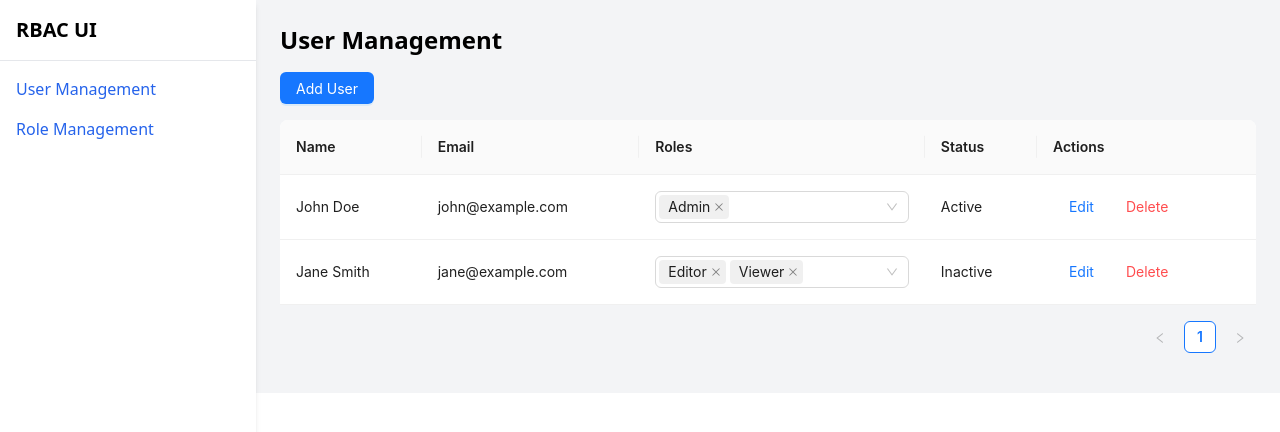
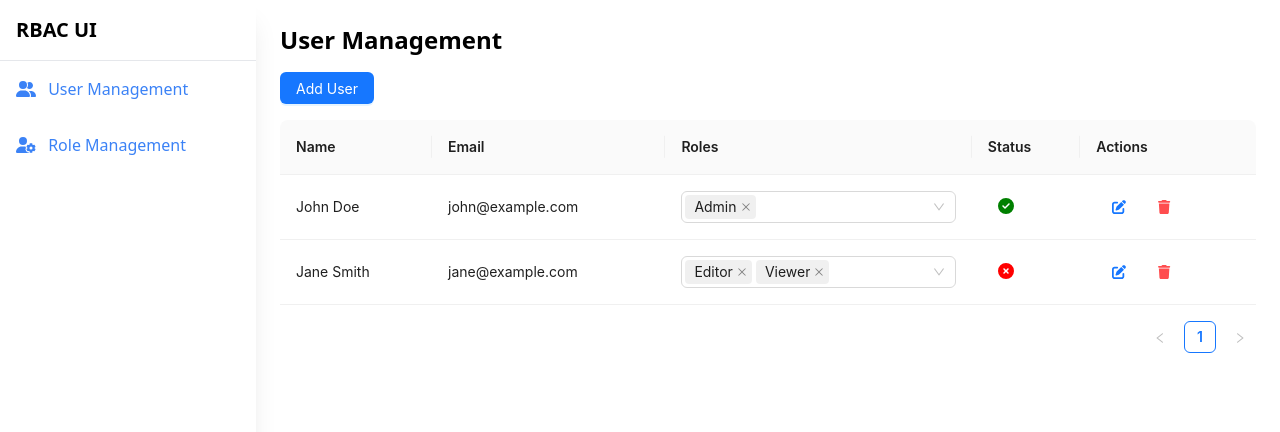
Before and after one commit to vasavi-22/RBAC-UI, a React (Create React App) app: page /users in a window 1280 px wide. Shown: the top 432 px of the page. Built offline with nearby package versions, Linux system fonts and the light colour scheme.

Commit message:
styles added

```diff
--- a/package.json
+++ b/package.json
@@ -3,6 +3,8 @@
   "version": "0.1.0",
   "private": true,
   "dependencies": {
+    "@fortawesome/free-solid-svg-icons": "^6.7.1",
+    "@fortawesome/react-fontawesome": "^0.2.2",
     "@headlessui/react": "^2.2.0",
     "@testing-library/jest-dom": "^5.17.0",
     "@testing-library/react": "^13.4.0",
--- a/src/App.js
+++ b/src/App.js
@@ -1,5 +1,6 @@
 import React from "react";
 import { BrowserRouter as Router, Routes, Route } from "react-router-dom";
+import Home from "./pages/Home";
 import UserManagement from "./pages/UserManagement";
 import RoleManagement from "./pages/RoleManagement";
 import Sidebar from "./components/Sidebar";
@@ -9,8 +10,9 @@ const App = () => {
     <Router>
       <div className="flex">
         <Sidebar />
-        <div className="flex-1 ml-64 p-6 bg-gray-100">
+        <div className="flex-1 ml-64 p-6">
           <Routes>
+            <Route path="/" element={<Home />} />
             <Route path="/users" element={<UserManagement />} />
             <Route path="/roles" element={<RoleManagement />} />
           </Routes>
--- a/src/components/Sidebar.js
+++ b/src/components/Sidebar.js
@@ -1,20 +1,24 @@
 import React from "react";
 import { Link } from "react-router-dom";
+import { FontAwesomeIcon } from "@fortawesome/react-fontawesome";
+import { faUserGroup, faUserGear} from "@fortawesome/free-solid-svg-icons";
 
 const Sidebar = () => {
   return (
-    <div className="w-64 h-screen bg-white shadow-md fixed">
-      <h2 className="text-xl font-bold p-4 border-b">RBAC UI</h2>
-      <nav className="p-4">
+    <div className="w-64 h-screen bg-white shadow-xl fixed">
+      <h2 className="text-xl font-bold p-4 border-b">
+        <Link to="/">RBAC UI</Link>
+      </h2>
+      <nav className="p-0">
         <ul>
-          <li className="mb-4">
-            <Link to="/users" className="text-blue-600 hover:underline">
-              User Management
+          <li className="p-4 hover:bg-blue-500 group">
+            <Link to="/users" className="text-blue-500 group-hover:text-white">
+              <FontAwesomeIcon icon={faUserGroup} className="mr-2"/> User Management
             </Link>
           </li>
-          <li>
-            <Link to="/roles" className="text-blue-600 hover:underline">
-              Role Management
+          <li className="p-4 hover:bg-blue-500 group">
+            <Link to="/roles" className="text-blue-500 group-hover:text-white">
+              <FontAwesomeIcon icon={faUserGear} className="mr-2"/> Role Management
             </Link>
           </li>
         </ul>
--- /dev/null
+++ b/src/pages/Home.js
@@ -0,0 +1,7 @@
+import React from "react";
+
+const Home = () => {
+    return <div className="text-2xl font-bold text-center">Role-Based Access Control (RBAC) System</div>
+};
+
+export default Home;
--- a/src/pages/RoleManagement.js
+++ b/src/pages/RoleManagement.js
@@ -1,5 +1,16 @@
 import React, { useState } from "react";
-import { Table, Checkbox, Input, Button, Modal, Form, message } from "antd";
+import {
+  Table,
+  Checkbox,
+  Input,
+  Button,
+  Modal,
+  Form,
+  message,
+  Tooltip,
+} from "antd";
+import { FontAwesomeIcon } from "@fortawesome/react-fontawesome";
+import { faUser, faEdit, faTrash } from "@fortawesome/free-solid-svg-icons";
 
 const RoleManagement = () => {
   const [roles, setRoles] = useState([
@@ -124,12 +135,16 @@ const RoleManagement = () => {
       key: "actions",
       render: (_, record) => (
         <div>
-          <Button type="link" onClick={() => handleEditRole(record)}>
-            Edit
-          </Button>
-          <Button type="link" danger onClick={() => handleDeleteRole(record)}>
-            Delete
-          </Button>
+          <Tooltip title="Edit">
+            <Button type="link" onClick={() => handleEditRole(record)}>
+              <FontAwesomeIcon icon={faEdit} />
+            </Button>
+          </Tooltip>
+          <Tooltip title="Delete">
+            <Button type="link" danger onClick={() => handleDeleteRole(record)}>
+              <FontAwesomeIcon icon={faTrash} />
+            </Button>
+          </Tooltip>
         </div>
       ),
     },
--- a/src/pages/UserManagement.js
+++ b/src/pages/UserManagement.js
@@ -1,10 +1,33 @@
 import React, { useState } from "react";
-import { Table, Button, Modal, Form, Input, Select, message } from "antd";
+import {
+  Table,
+  Button,
+  Modal,
+  Form,
+  Input,
+  Select,
+  message,
+  Tooltip,
+} from "antd";
+import { FontAwesomeIcon } from "@fortawesome/react-fontawesome";
+import { faUser, faEdit, faTrash, faCheckCircle, faTimesCircle} from "@fortawesome/free-solid-svg-icons";
 
 const UserManagement = () => {
   const [users, setUsers] = useState([
-    { id: 1, name: "John Doe", email: "john@example.com", roles: ["Admin"], status: "Active" },
-    { id: 2, name: "Jane Smith", email: "jane@example.com", roles: ["Editor", "Viewer"], status: "Inactive" },
+    {
+      id: 1,
+      name: "John Doe",
+      email: "john@example.com",
+      roles: ["Admin"],
+      status: "Active",
+    },
+    {
+      id: 2,
+      name: "Jane Smith",
+      email: "jane@example.com",
+      roles: ["Editor", "Viewer"],
+      status: "Inactive",
+    },
   ]);
 
   const [isModalVisible, setIsModalVisible] = useState(false);
@@ -62,7 +85,9 @@ const UserManagement = () => {
         <Select
           mode="multiple"
           value={roles}
-          onChange={(selectedRoles) => handleRoleChange(record.id, selectedRoles)}
+          onChange={(selectedRoles) =>
+            handleRoleChange(record.id, selectedRoles)
+          }
           style={{ width: "100%" }}
         >
           <Select.Option value="Admin">Admin</Select.Option>
@@ -71,18 +96,42 @@ const UserManagement = () => {
         </Select>
       ),
     },
-    { title: "Status", dataIndex: "status", key: "status" },
+    {
+      title: "Status",
+      dataIndex: "status",
+      key: "status",
+      render: (status) => (
+        <Tooltip title={status === "Active" ? "Active" : "Inactive"}>
+          <FontAwesomeIcon
+            icon={status === "Active" ? faCheckCircle : faTimesCircle}
+            style={{
+              color: status === "Active" ? "green" : "red",
+              fontSize: "16px",
+              marginLeft: "10px"
+            }}
+          />
+        </Tooltip>
+      ),
+    },
     {
       title: "Actions",
       key: "actions",
       render: (_, record) => (
         <div>
+          <Tooltip title="Edit">
             <Button type="link" onClick={() => handleEditUser(record)}>
-            Edit
+              <FontAwesomeIcon icon={faEdit} />
             </Button>
-          <Button type="link" danger onClick={() => handleDeleteUser(record.id)}>
-            Delete
+          </Tooltip>
+          <Tooltip title="Delete">
+            <Button
+              type="link"
+              danger
+              onClick={() => handleDeleteUser(record.id)}
+            >
+              <FontAwesomeIcon icon={faTrash} />
             </Button>
+          </Tooltip>
         </div>
       ),
     },
@@ -94,12 +143,16 @@ const UserManagement = () => {
       <Button type="primary" className="mb-4" onClick={handleAddUser}>
         Add User
       </Button>
-      <Table dataSource={users} columns={columns} rowKey="id"
+      <Table
+        dataSource={users}
+        columns={columns}
+        rowKey="id"
         pagination={{
           defaultPageSize: 5, // Set the default number of records per page
           // pageSizeOptions: ["5", "10", "20"],  Customize the page size options
           // showSizeChanger: true, Allow changing the page size
-      }}/>
+        }}
+      />
 
       <Modal
         title={editingUser ? "Edit User" : "Add User"}
@@ -111,7 +164,9 @@ const UserManagement = () => {
           <Form.Item
             label="Name"
             name="name"
-            rules={[{ required: true, message: "Please enter the user's name" }]}
+            rules={[
+              { required: true, message: "Please enter the user's name" },
+            ]}
           >
             <Input placeholder="Enter name" />
           </Form.Item>
@@ -128,7 +183,9 @@ const UserManagement = () => {
           <Form.Item
             label="Roles"
             name="roles"
-            rules={[{ required: true, message: "Please select at least one role" }]}
+            rules={[
+              { required: true, message: "Please select at least one role" },
+            ]}
           >
             <Select mode="multiple" placeholder="Select roles">
               <Select.Option value="Admin">Admin</Select.Option>
```
Also changed, not shown: 1 other file (tests, documents, lock files or other folders). Lines whose indentation alone changed are shown as unchanged.
